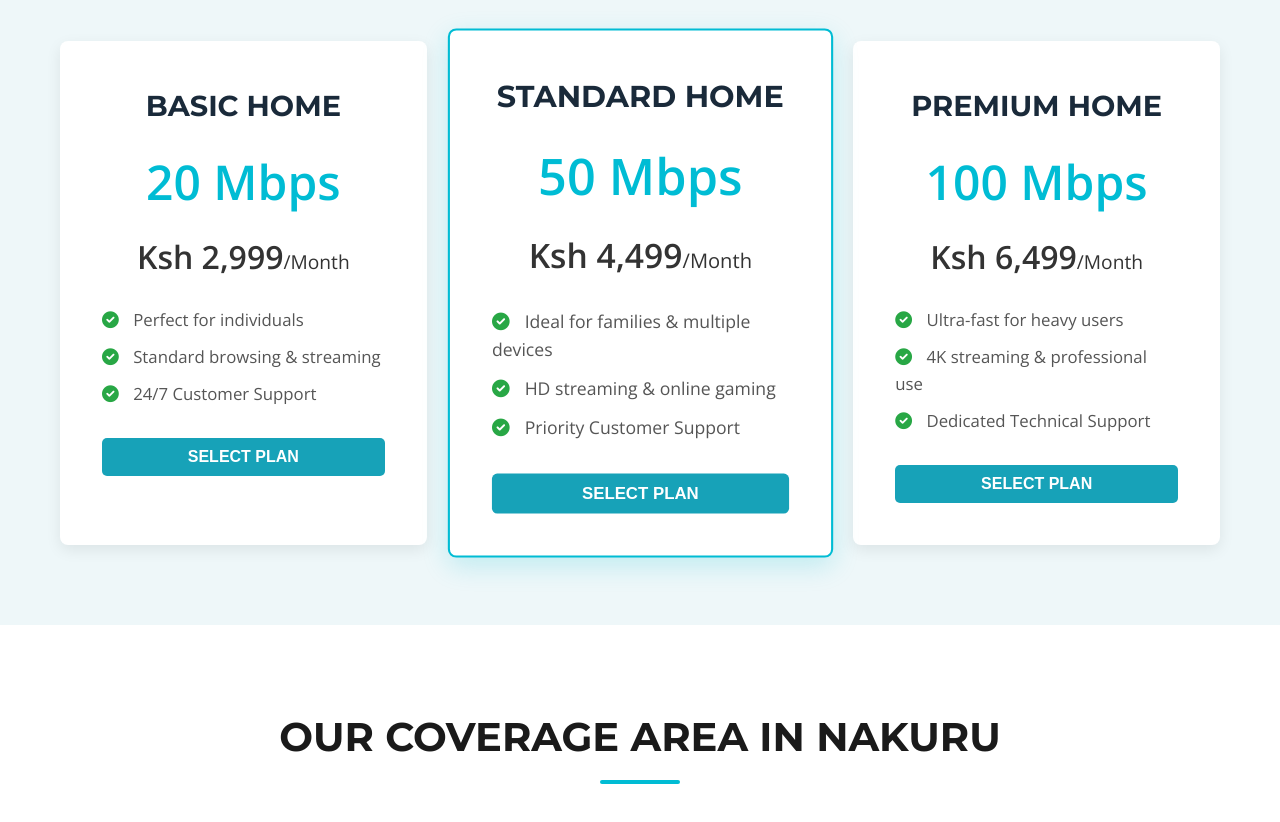
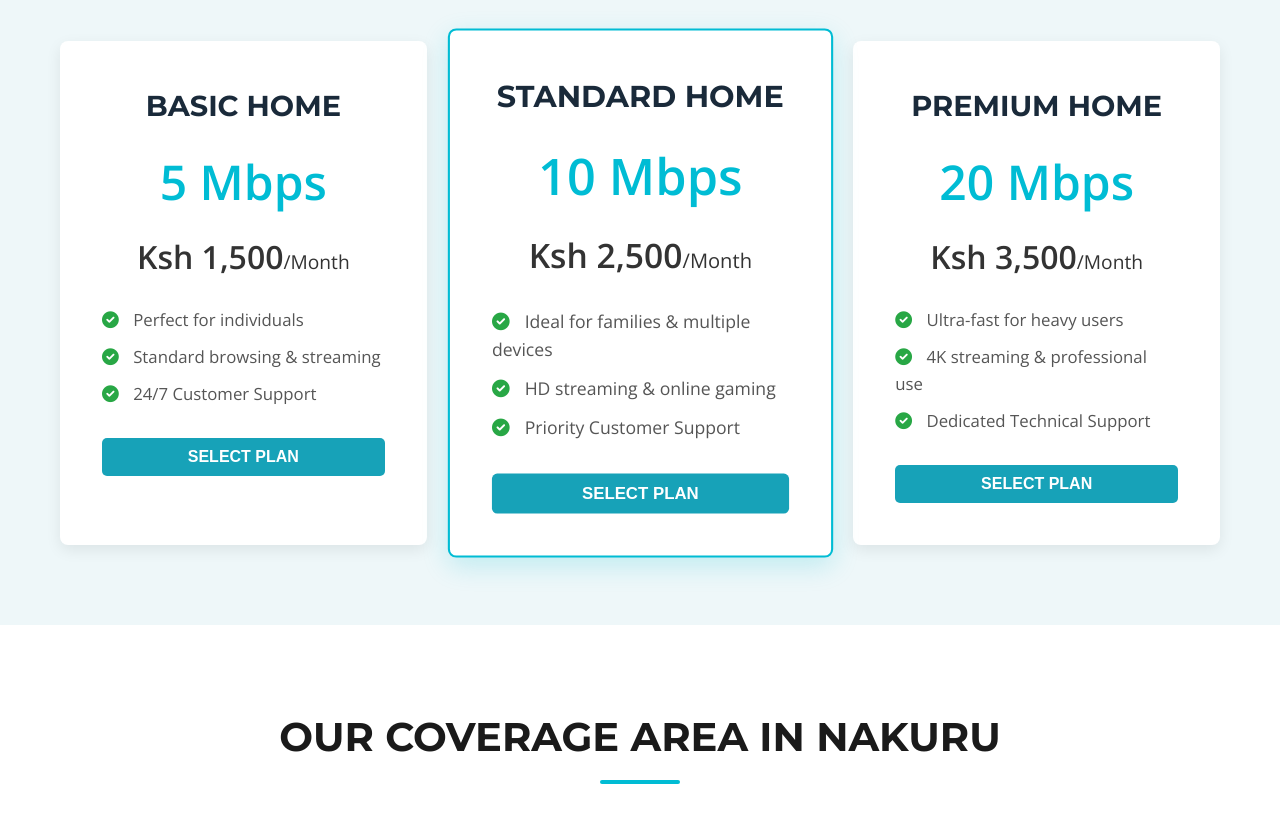
Before and after one commit to dan0315/jamadas-net, a plain HTML site: page index.html in a window 1280 px wide. Shown: the part 1720-2542 px from the top of the page. Drawn offline with nearby package versions, Linux system fonts and the light colour scheme.

Commit message:
Update index.html

```diff
--- a/index.html
+++ b/index.html
@@ -68,8 +68,8 @@
             <div class="package-cards">
                 <div class="package-card">
                     <h3>BASIC HOME</h3>
-                    <p class="speed">20 Mbps</p>
-                    <p class="price">Ksh 2,999<span>/Month</span></p>
+                    <p class="speed">5 Mbps</p>
+                    <p class="price">Ksh 1,500<span>/Month</span></p>
                     <ul>
                         <li><i class="fas fa-check-circle"></i> Perfect for individuals</li>
                         <li><i class="fas fa-check-circle"></i> Standard browsing & streaming</li>
@@ -79,8 +79,8 @@
                 </div>
                 <div class="package-card featured">
                     <h3>STANDARD HOME</h3>
-                    <p class="speed">50 Mbps</p>
-                    <p class="price">Ksh 4,499<span>/Month</span></p>
+                    <p class="speed">10 Mbps</p>
+                    <p class="price">Ksh 2,500<span>/Month</span></p>
                     <ul>
                         <li><i class="fas fa-check-circle"></i> Ideal for families & multiple devices</li>
                         <li><i class="fas fa-check-circle"></i> HD streaming & online gaming</li>
@@ -90,8 +90,8 @@
                 </div>
                 <div class="package-card">
                     <h3>PREMIUM HOME</h3>
-                    <p class="speed">100 Mbps</p>
-                    <p class="price">Ksh 6,499<span>/Month</span></p>
+                    <p class="speed">20 Mbps</p>
+                    <p class="price">Ksh 3,500<span>/Month</span></p>
                     <ul>
                         <li><i class="fas fa-check-circle"></i> Ultra-fast for heavy users</li>
                         <li><i class="fas fa-check-circle"></i> 4K streaming & professional use</li>
```
